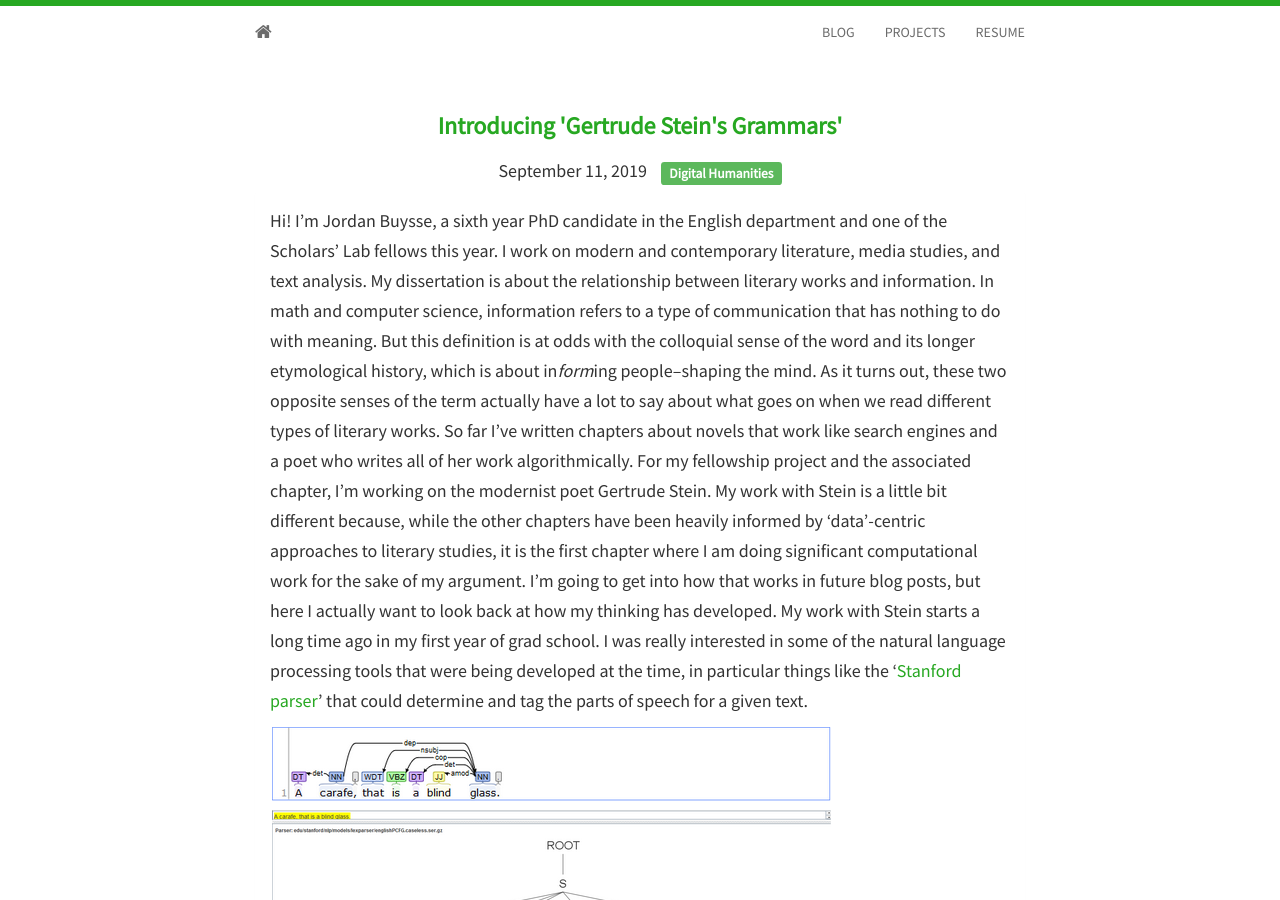
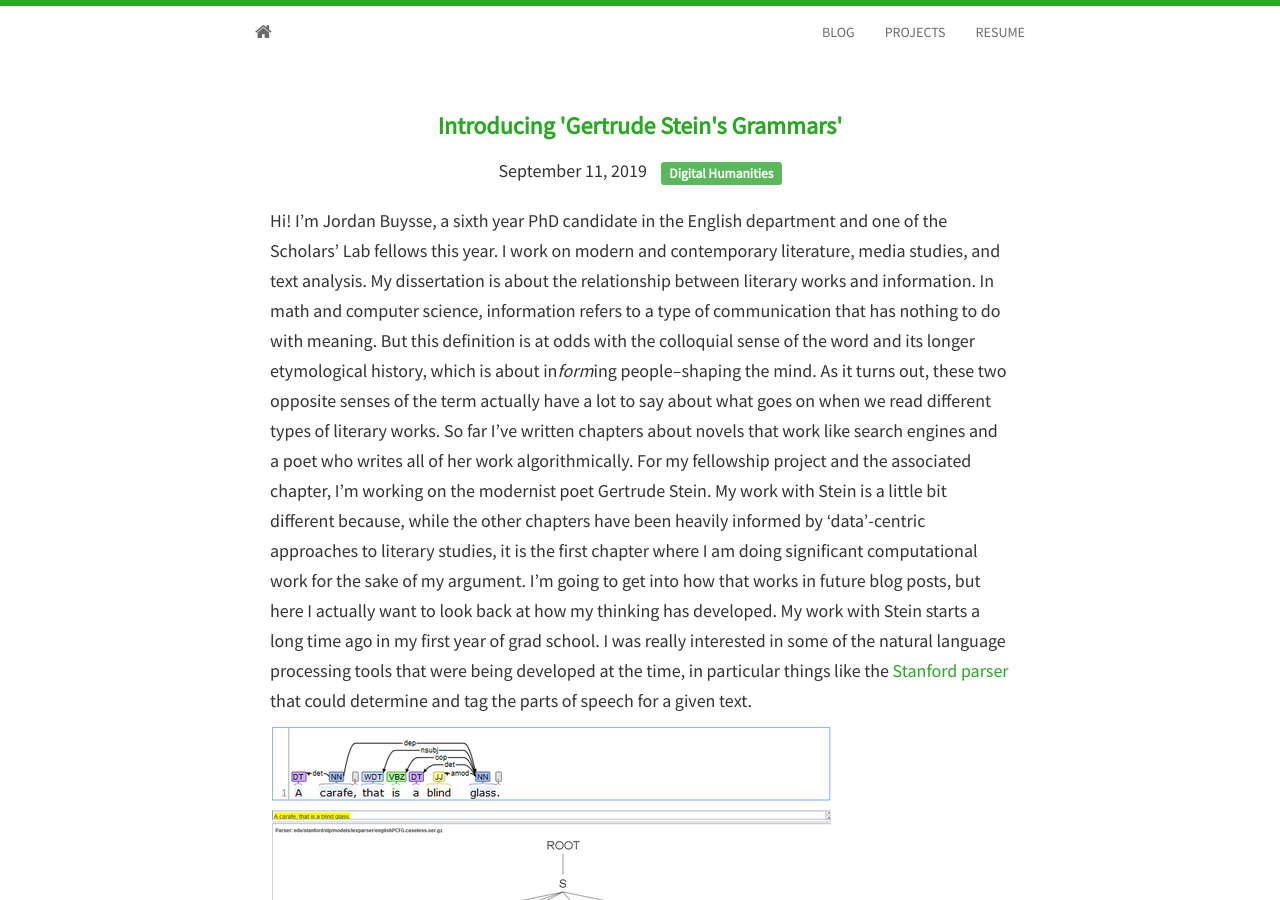
Before and after one commit to jdbuysse/jdbuysse.github.io, a Jekyll site: the page built from _posts/2019-09-11-gertrude-steins-grammars.md, in a window 1280 px wide and 900 px high. Built offline with Jekyll 4.4.1, drawn with Linux system fonts in a browser that asks for light colours; nearby versions of some CDN libraries.

```diff
--- a/_posts/2019-09-11-gertrude-steins-grammars.md
+++ b/_posts/2019-09-11-gertrude-steins-grammars.md
@@ -15,7 +15,7 @@ tags:
 
 Hi! I’m Jordan Buysse, a sixth year PhD candidate in the English department and one of the Scholars’ Lab fellows this year. I work on modern and contemporary literature, media studies, and text analysis. My dissertation is about the relationship between literary works and information. In math and computer science, information refers to a type of communication that has nothing to do with meaning. But this definition is at odds with the colloquial sense of the word and its longer etymological history, which is about in*form*ing people--shaping the mind. As it turns out, these two opposite senses of the term actually have a lot to say about what goes on when we read different types of literary works.
 So far I’ve written chapters about novels that work like search engines and a poet who writes all of her work algorithmically. For my fellowship project and the associated chapter, I’m working on the modernist poet Gertrude Stein. My work with Stein is a little bit different because, while the other chapters have been heavily informed by ‘data’-centric approaches to literary studies, it is the first chapter where I am doing significant computational work for the sake of my argument. I’m going to get into how that works in future blog posts, but here I actually want to look back at how my thinking has developed.
-My work with Stein starts a long time ago in my first year of grad school. I was really interested in some of the natural language processing tools that were being developed at the time, in particular things like the '[Stanford parser](https://nlp.stanford.edu/software/lex-parser.shtml)' that could determine and tag the parts of speech for a given text.
+My work with Stein starts a long time ago in my first year of grad school. I was really interested in some of the natural language processing tools that were being developed at the time, in particular things like the [Stanford parser](https://nlp.stanford.edu/software/lex-parser.shtml) that could determine and tag the parts of speech for a given text.
 
 ![Two diagrams I generated with the Stanford Parser in 2015](static/img/2019-09-11-stanford-parser-diagrams.png)
 
```
